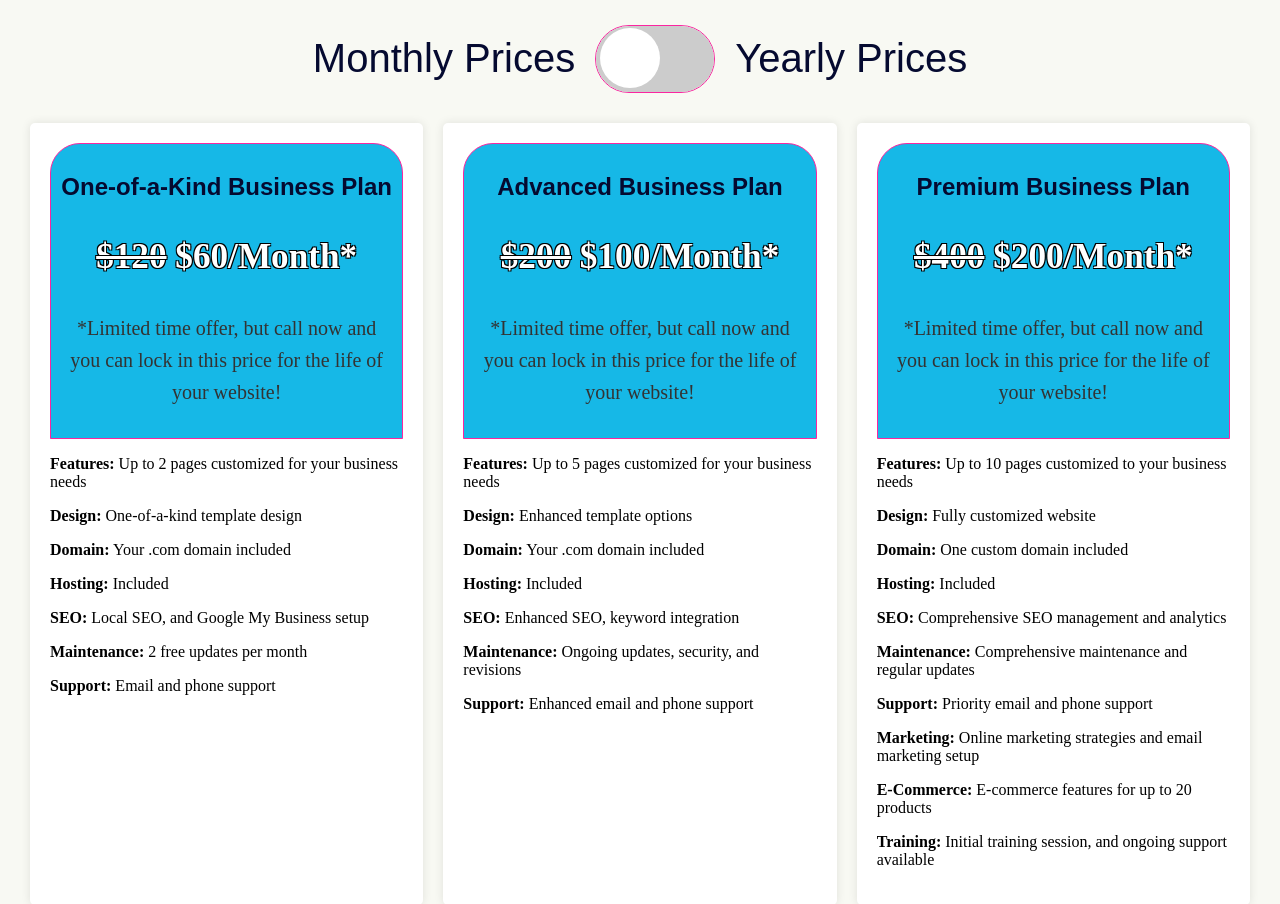
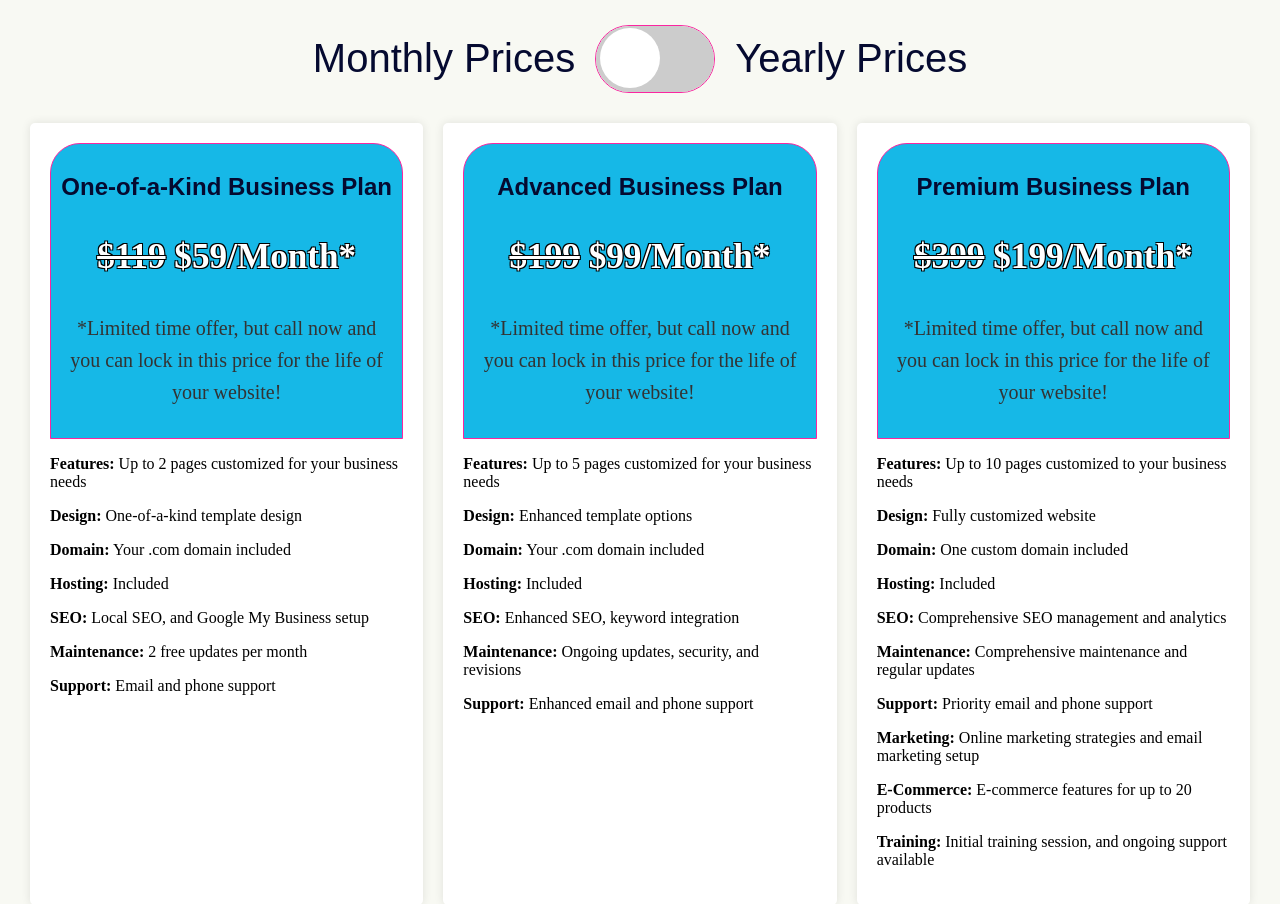
Before and after one commit to boonewh/pathsixdesigns, a Flask app: page /pricing in a window 1280 px wide. Shown: the part 535-1439 px from the top of the page. Run offline with Flask 3, Linux system fonts and the light colour scheme; some libraries are stand-ins or nearby versions; some web fonts are replaced.

Commit message:
updated prices

```diff
--- a/templates/index.html
+++ b/templates/index.html
@@ -8,9 +8,9 @@
 
 {% block header %}
         <div class="header-banner">
-            <h1>Boost Your Business Online</h1>
-            <h2>With Affordable Web Solutions</h2>
-            <p>Custom websites start at <s>$120</s> $60 a month!</p>
+            <h1>Boost Your Business</h1>
+            <h2>With A Custom Website You Can Afford</h2>
+            <p>Start at <s>$119</s> $59 a month!</p>
             <div class="buttons">
             <button><a href="{{ url_for('contact') }}">Request my FREE website preview</a></button>
             </div>
--- a/templates/pricing.html
+++ b/templates/pricing.html
@@ -33,8 +33,8 @@
     <div class="plan">
         <div class="price-tab">
             <h2>One-of-a-Kind Business Plan</h2>
-            <div class="price-option monthly" style="display:block;"><h3><s>$120</s> $60/Month*</h3></div>
-            <div class="price-option yearly" style="display:none;"><h3><s>$1200</s> $600/Year*</h3></div>
+            <div class="price-option monthly" style="display:block;"><h3><s>$119</s> $59/Month*</h3></div>
+            <div class="price-option yearly" style="display:none;"><h3><s>$1199</s> $599/Year*</h3></div>
             <p>*Limited time offer, but call now and you can lock in this price for the life of your website!</p>
         </div>
         <p><strong>Features:</strong> Up to 2 pages customized for your business needs</p>
@@ -48,8 +48,8 @@
     <div class="plan">
         <div class="price-tab">
             <h2>Advanced Business Plan</h2>
-            <div class="price-option monthly" style="display:block;"><h3><s>$200</s> $100/Month*</h3></div>
-            <div class="price-option yearly" style="display:none;"><h3><s>$2000</s> $1000/Year*</h3></div>
+            <div class="price-option monthly" style="display:block;"><h3><s>$199</s> $99/Month*</h3></div>
+            <div class="price-option yearly" style="display:none;"><h3><s>$1999</s> $999/Year*</h3></div>
             <p>*Limited time offer, but call now and you can lock in this price for the life of your website!</p>
         </div>
         <p><strong>Features:</strong> Up to 5 pages customized for your business needs</p>
@@ -63,8 +63,8 @@
     <div class="plan">
         <div class="price-tab">
             <h2>Premium Business Plan</h2>
-            <div class="price-option monthly" style="display:block;"><h3><s>$400</s> $200/Month*</h3></div>
-            <div class="price-option yearly" style="display:none;"><h3><s>$4000</s> $2000/Year*</h3></div>
+            <div class="price-option monthly" style="display:block;"><h3><s>$399</s> $199/Month*</h3></div>
+            <div class="price-option yearly" style="display:none;"><h3><s>$3999</s> $1999/Year*</h3></div>
             <p>*Limited time offer, but call now and you can lock in this price for the life of your website!</p>
         </div>
         <p><strong>Features:</strong> Up to 10 pages customized to your business needs</p>
```
Also changed, not shown: forms.py (+7 -1 lines).
